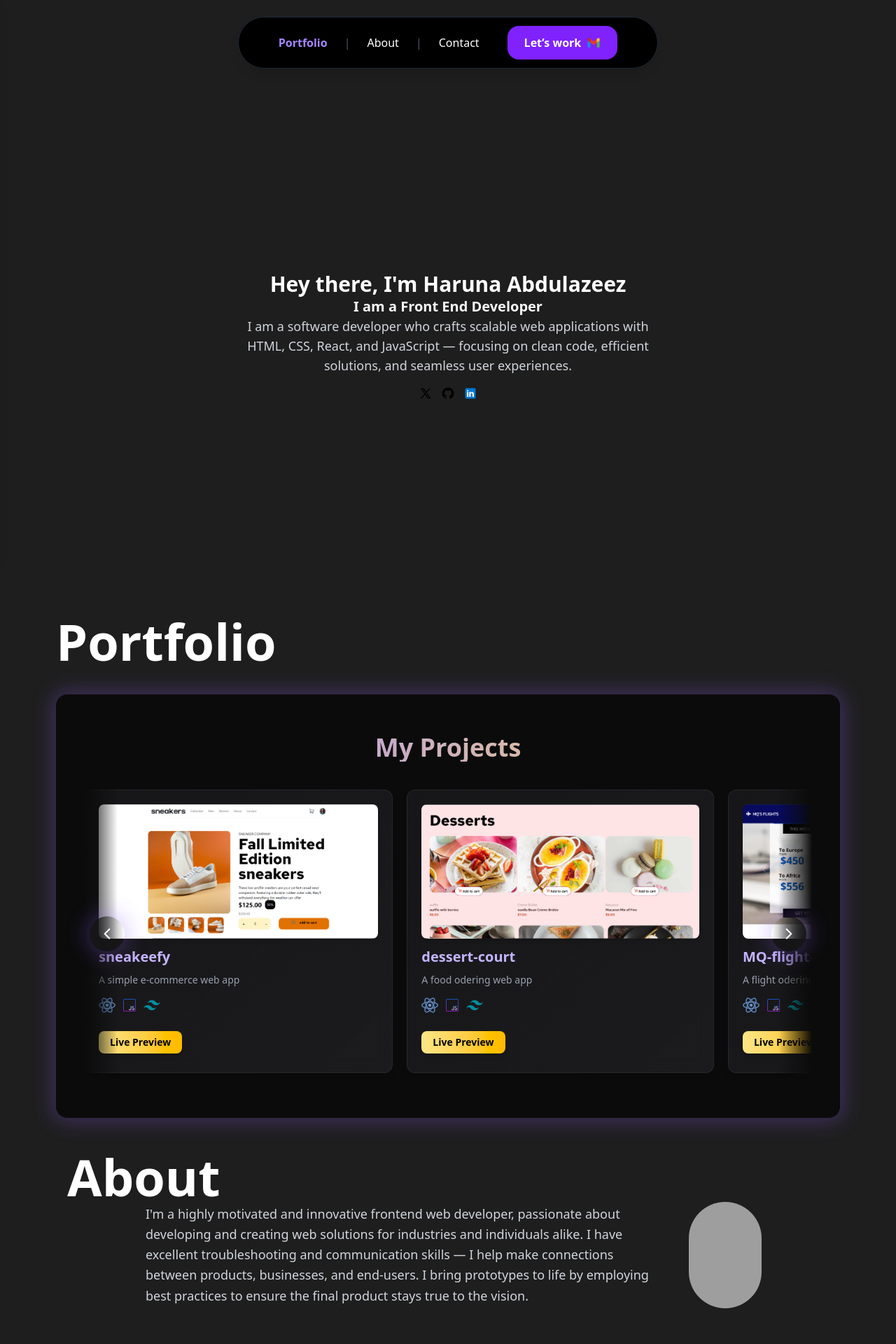
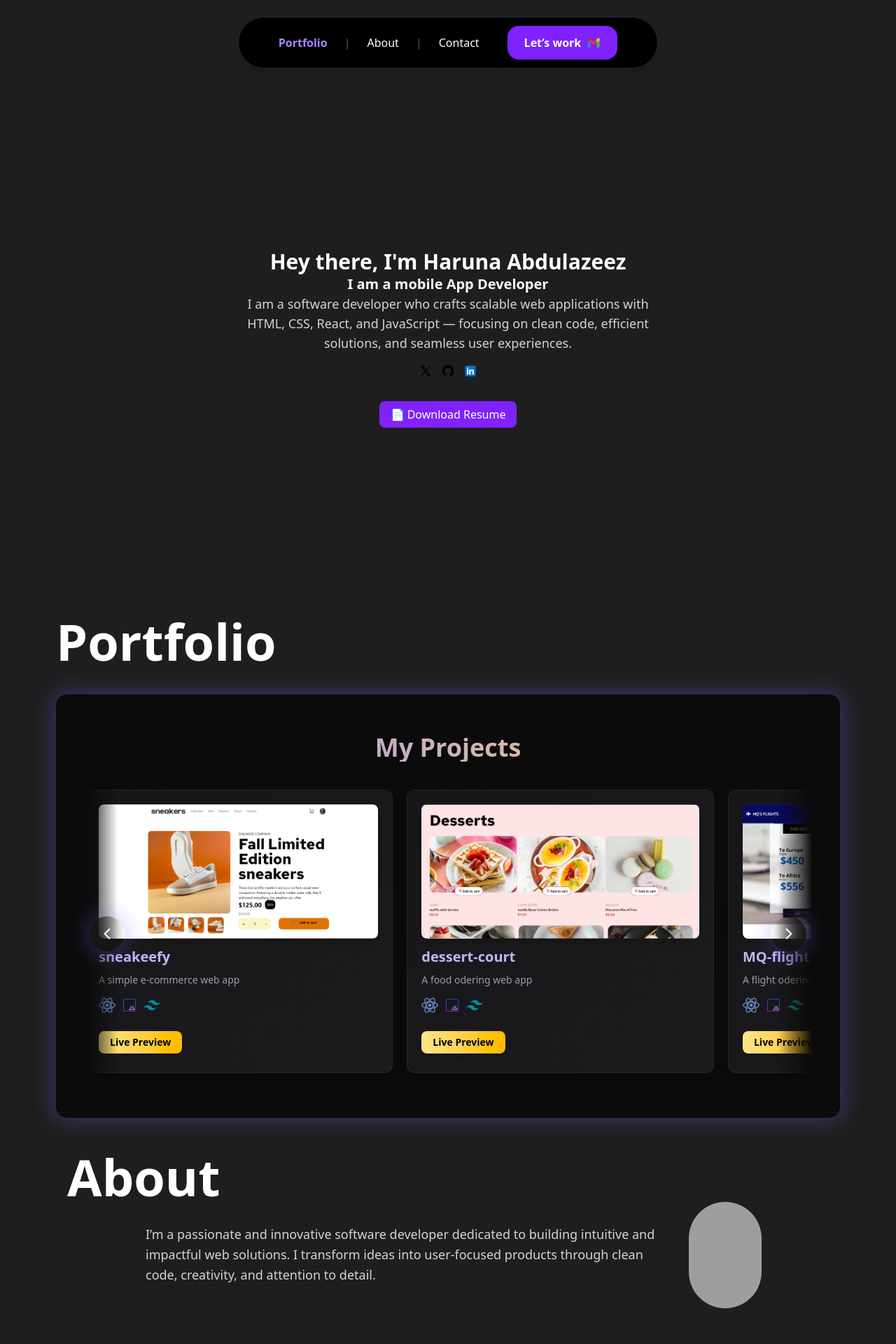
Before and after one commit to Zeez09/portfolio, a React (Vite) app: page / in a window 1280 px wide. Shown: the top 1920 px of the page at 70% size. Built offline with nearby package versions, Linux system fonts and the light colour scheme; grey boxes are pictures that could not be loaded.

Commit message:
pushed new updates

```diff
--- a/src/App.jsx
+++ b/src/App.jsx
@@ -27,8 +27,8 @@ const App = () => {
   const dynamicItems = [
     'an Enthusiastic Dev',
     'a software Developer',
-    'a Front End Developer',
-    'a ReactJs|React Native Developer',
+    'a mobile App Developer',
+    'a React Native Developer',
 
 
   ];
@@ -209,7 +209,7 @@ useEffect(() => {
 
 
 
-     <section className="w-full min-h-[40vh] sm:min-h-[45vh] lg:min-h-screen flex justify-center items-center bg-[#1e1e1e]">
+     <section className="w-full min-h-[50vh] sm:min-h-[55vh] lg:min-h-screen flex justify-center items-center bg-[#1e1e1e]">
 
   <div className="text-center p-6 w-full max-w-2xl">
     <h1 className="text-xl md:text-3xl font-bold">Hey there, I'm Haruna Abdulazeez</h1>
@@ -218,7 +218,7 @@ useEffect(() => {
       I am a software developer who crafts scalable web applications with HTML, CSS,
       React, and JavaScript — focusing on clean code, efficient solutions, and seamless user experiences.
     </p>
-    <div className="flex flex-row justify-center gap-3 mt-4">
+    <div className="flex flex-row justify-center gap-3 mt-4 mb-10">
       <a href="https://x.com/Zeez_IV"
     target="blank"
     rel="noopener noreferrer">
@@ -236,6 +236,15 @@ useEffect(() => {
     rel="noopener noreferrer">
       <img src={linkedin} alt="LinkedIn" className="h-5 w-5 transition duration-300 hover:scale-125 hover:cursor-pointer" /></a>
     </div>
+
+    <a
+  href="/HARUNA ABDULAZEEZ OLORUNFEMI  updated.pdf"
+  download
+  className="bg-violet-600 text-white px-4 py-2 rounded-lg hover:bg-violet-700 transition mt-25"
+>
+  📄 Download Resume
+</a>
+
   </div>
 </section>
 
@@ -250,10 +259,7 @@ useEffect(() => {
   <div className="flex flex-col md:flex-row items-center justify-center gap-6 max-w-4xl mx-auto">
 
     <p className="text-sm sm:text-base md:text-lg text-gray-300 leading-relaxed text-center md:text-left max-w-3xl mx-auto px-4">
-  I'm a highly motivated and innovative frontend web developer, passionate about developing and creating
-  web solutions for industries and individuals alike. I have excellent troubleshooting and communication skills —
-  I help make connections between products, businesses, and end-users. I bring prototypes to life by employing
-  best practices to ensure the final product stays true to the vision.
+  I’m a passionate and innovative software developer dedicated to building intuitive and impactful web solutions. I transform ideas into user-focused products through clean code, creativity, and attention to detail.
 </p>
 
   <div className="">
```
Also changed, not shown: 1 other file (tests, documents, lock files or other folders).
